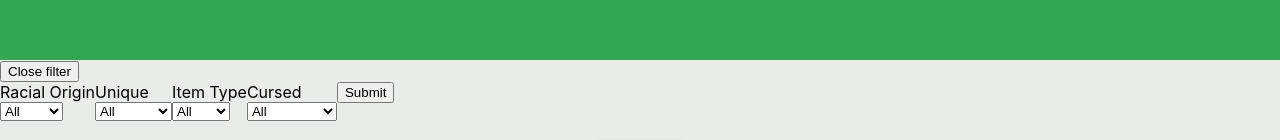
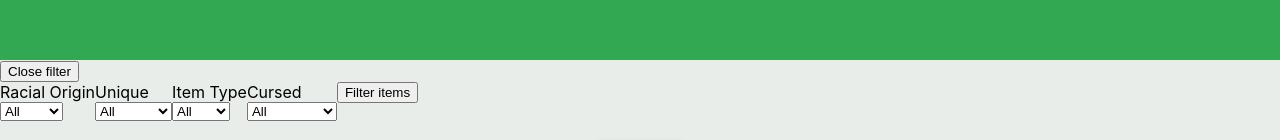
Before and after one commit to OfficialPhilcomm/dnd-assets, a React (Create React App) app: page /items in a window 1280 px wide. Both pictures are taken after a click on the button "Open filter". Shown: the top 140 px of the page. Built offline with nearby package versions, Linux system fonts and the light colour scheme.

Commit message:
Change submit button text

```diff
--- a/src/components/list-all/ListAll.js
+++ b/src/components/list-all/ListAll.js
@@ -96,7 +96,7 @@ export default class ListAll extends Component {
                 </select>
               </div>
 
-              <input type="submit" />
+              <input type="submit" value="Filter items" />
             </form>
           ) : null}
         </div>
```
